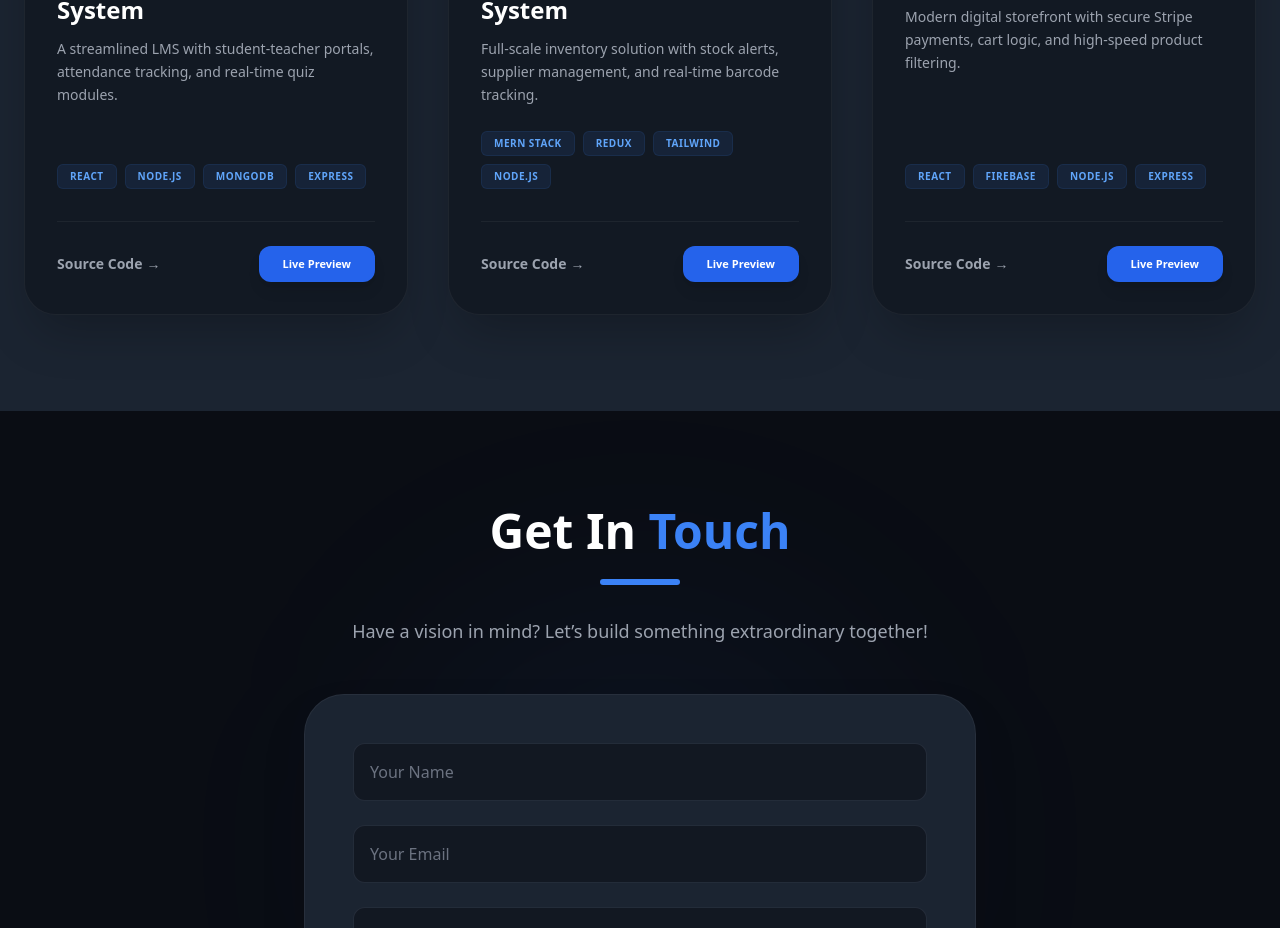
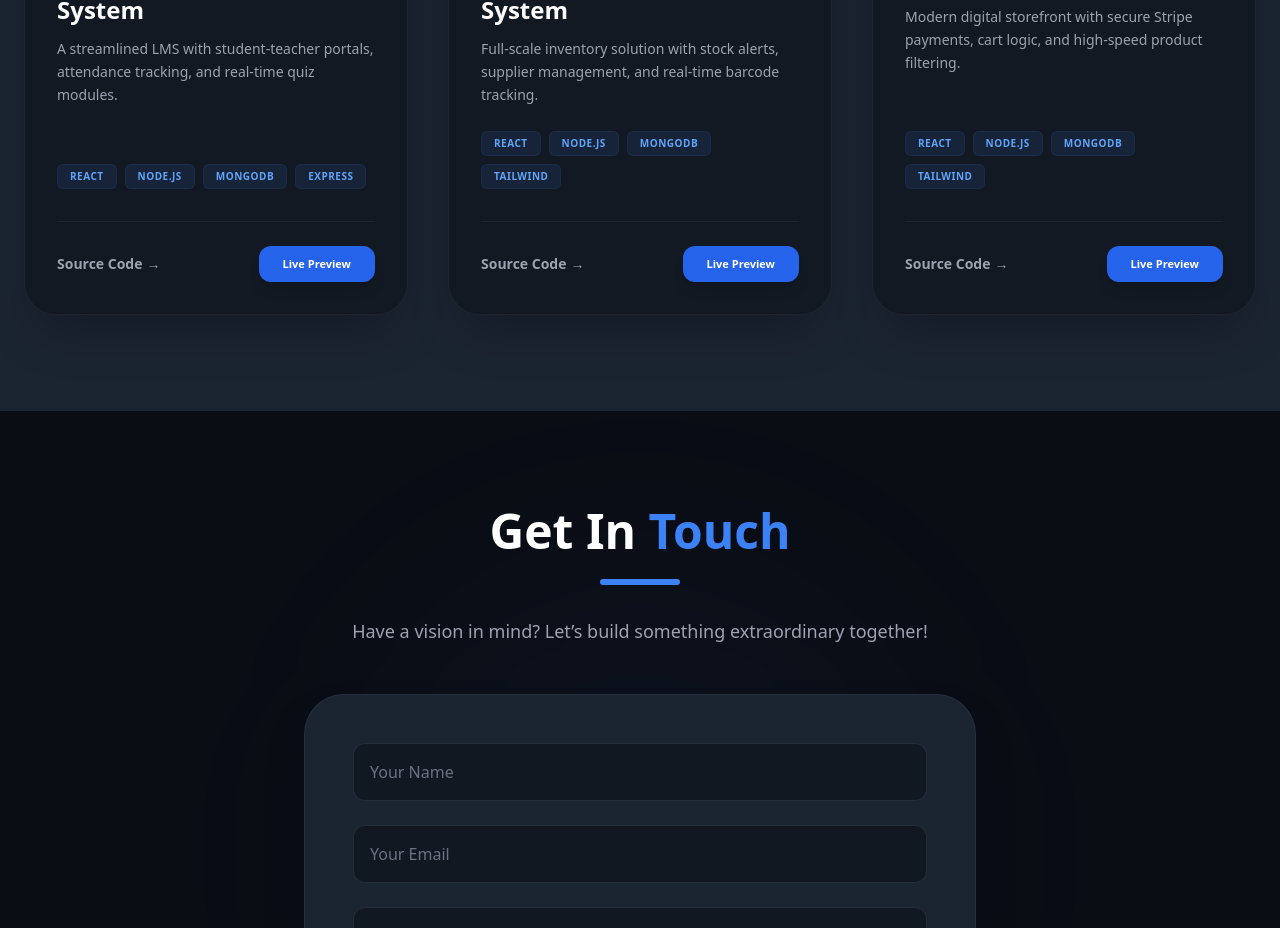
Before and after one commit to talhashakeel07/My-Portfolio, a React (Create React App) app: page / in a window 1280 px wide. Shown: the part 2754-3682 px from the top of the page. Built offline with nearby package versions, Linux system fonts and the light colour scheme.

Commit message:
Updated Projects

```diff
--- a/src/App.js
+++ b/src/App.js
@@ -236,13 +236,13 @@ const [isMenuOpen, setIsMenuOpen] = React.useState(false);
         {
           title: "Warehouse Inventory System",
           desc: "Full-scale inventory solution with stock alerts, supplier management, and real-time barcode tracking.",
-          tech: ["MERN Stack", "Redux", "Tailwind", "Node.js"],
+          tech: ["React", "Node.js", "MongoDB", "Tailwind"],
           image: "https://images.unsplash.com/photo-1586528116311-ad8dd3c8310d?auto=format&fit=crop&q=80&w=1000",
         },
         {
           title: "E-Commerce Platform",
           desc: "Modern digital storefront with secure Stripe payments, cart logic, and high-speed product filtering.",
-          tech: ["React", "Firebase", "Node.js", "Express"],
+          tech: ["React", "Node.js", "MongoDB", "Tailwind"],
           image: "https://images.unsplash.com/photo-1557821552-17105176677c?auto=format&fit=crop&q=80&w=1000",
         }
       ].map((project, index) => (
```
